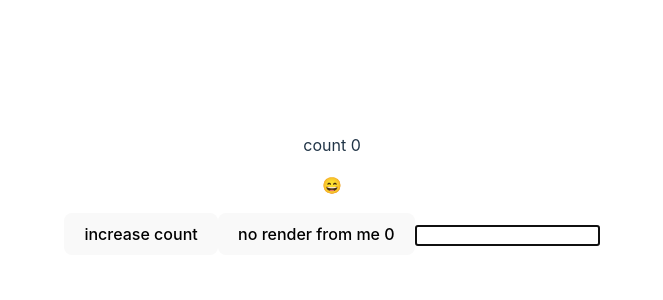
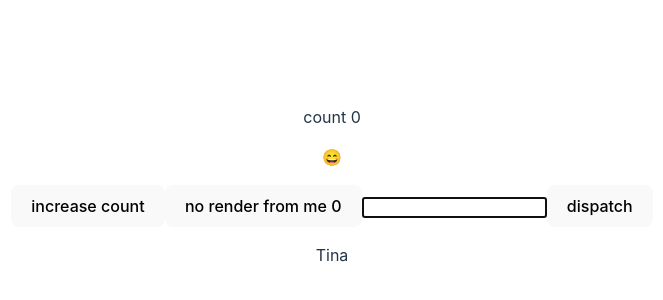
Before and after one commit to MakoDoli/React-course, a React (Vite) app: page / in a window 1280 px wide. Shown: the part 214-514 px from the top of the page, without its empty margins (308-971 px from the left). Built offline with nearby package versions, Linux system fonts and the light colour scheme.

Commit message:
useReducer - why tho

```diff
--- a/src/App.jsx
+++ b/src/App.jsx
@@ -1,4 +1,4 @@
-import { useEffect, useRef, useState } from "react";
+import { useEffect, useReducer, useRef, useState } from "react";
 import "./App.css";
 import { MoodContextProvider } from "./MoodContext";
 import { MoodEmoji } from "./MoodEmoji";
@@ -19,7 +19,7 @@ function App() {
   // 2. useEffect hook
   useEffect(() => {
     //alert("Side effect from useEffect");
-    return () => alert("Bye bye component");
+    //return () => alert("Bye bye component");
   }, []); // if remove dep.array, alert will run on every count update/button click. check cleanup function by commenting out first alert
 
   // 3. useContext hook
@@ -34,6 +34,19 @@ function App() {
     }
   });
 
+  //5. useReducer hook
+
+  const objForReducer = { name: "Tina" };
+  function reducer(state, action) {
+    switch (action.type) {
+      case "changeName":
+        return { ...state, name: action.payload };
+      default:
+        throw new Error();
+    }
+  }
+  const [state, dispatch] = useReducer(reducer, objForReducer);
+
   return (
     <div>
       <p>count {count}</p>
@@ -47,6 +60,12 @@ function App() {
         no render from me {refCount.current}
       </button>
       <input ref={myRefInput} type="text" />
+      <button
+        onClick={() => dispatch({ type: "changeName", payload: "Juansher" })}
+      >
+        dispatch
+      </button>
+      <p>{state.name}</p>
     </div>
   );
 }
--- a/src/history.jsx
+++ b/src/history.jsx
@@ -56,3 +56,7 @@ function NewBtn() {
 //----------------------------
 // useRef - create/store immutable object and keep same reference between re-renders. if we store value in useRef and then increase it(useRef.current) by button click, updated number won't be updated in UI because no re-render happnes. but if re-render happnes because of other state update, then useRef.current will display current/updated value
 //we can store/reference html element in useRef.current
+//-----------------------------
+//----------------------------
+//useReducer -is also involved in state managment, but instead of directly updating state, we dispatch actions that go to reducer function, and then reducer function defines how to compute next state. useReducer takes two arguments - reducer function, and initial state (usually object)
+//reducer function takes two arguments - dispatch action and payload. action is an object: action.type is a type inside dispatch function {type: "string"} and action.payload is any value inside dispatch funciton {type: "string", payload: "I'm payload"} we want to use in updating state
```
